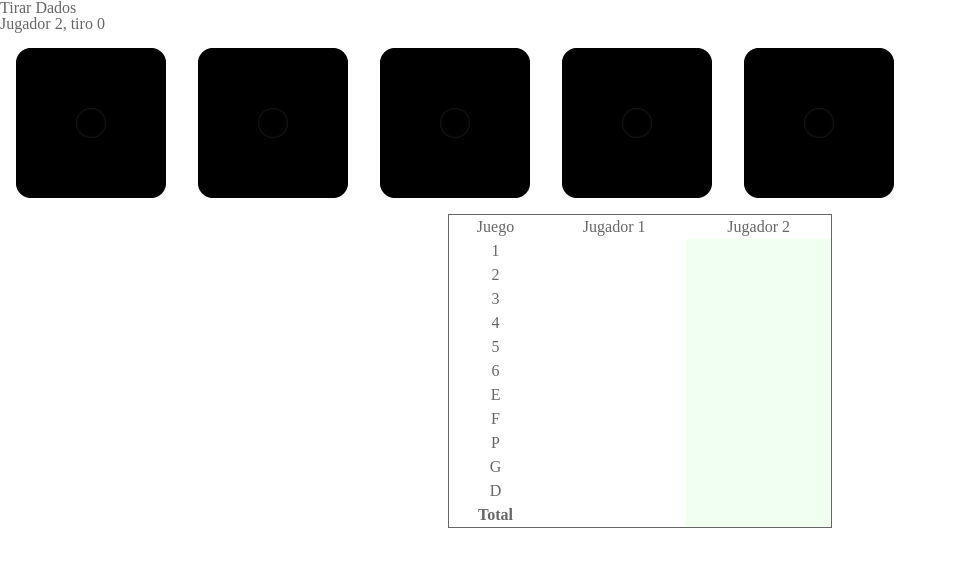
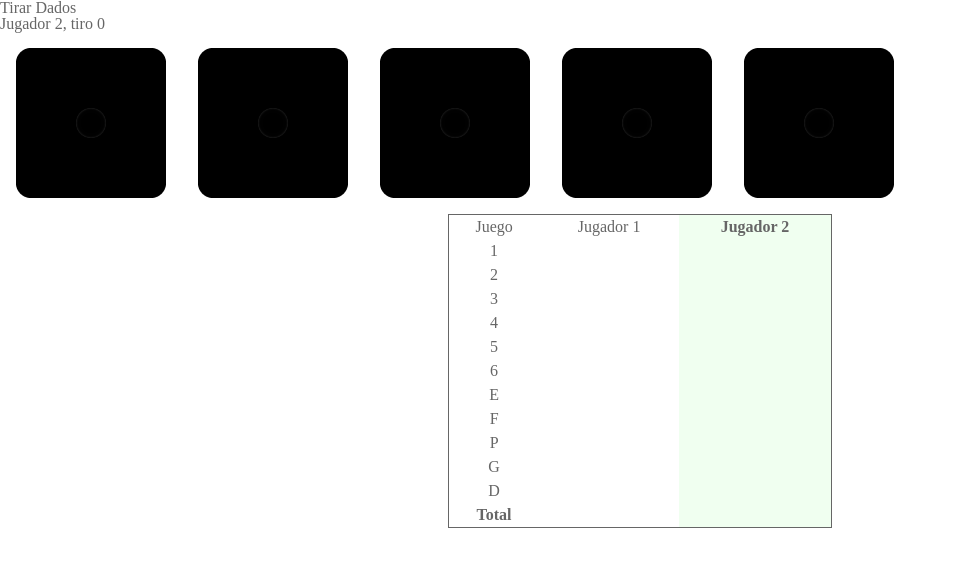
Before and after one commit to fmandelbaum/generala, a plain HTML site: page index.html in a window 1280 px wide. Shown: the whole page, without its empty margins (0-957 px from the left). Drawn offline with Linux system fonts and the light colour scheme.

Commit message:
Resalta toda la columna, incluído el encabezado

```diff
--- a/assets/css/style.css
+++ b/assets/css/style.css
@@ -80,10 +80,15 @@ table {
 	font-weight: bold;
 }
 
-#puntajes tbody th.jugando,
+#puntajes thead th.jugando,
 #puntajes tbody td.jugando
 {
 	background-color: honeydew;
+}
+
+#puntajes thead th.jugando
+{
+	font-weight: bold;
 }
 
 #puntajes tbody tr:hover,
--- a/assets/js/generala.js
+++ b/assets/js/generala.js
@@ -42,6 +42,8 @@ function actualizarPantalla() {
     document.getElementById("tiro").innerHTML = estadoDelJuego.contTiros;
     document.querySelectorAll("#puntajes tbody td").forEach(celda => celda.classList.remove("jugando"));
     document.querySelectorAll("#puntajes tbody td:nth-of-type(" + estadoDelJuego.jugador + ")").forEach(celda => celda.classList.add("jugando"));
+    document.querySelectorAll("#puntajes thead th").forEach(celda => celda.classList.remove("jugando"));
+    document.querySelectorAll("#puntajes thead th:nth-of-type(" + (estadoDelJuego.jugador + 1) + ")").forEach(celda => celda.classList.add("jugando"));
 }
 
 function anotarPuntos(juego) {
@@ -109,6 +111,7 @@ function quienGano() {
     let p2 = estadoDelJuego.puntajes[1].reduce((total, puntaje) => {
         return total + puntaje;
     }, 0);
+    document.querySelector("#puntajes thead th:nth-of-type(" + (p1 > p2 ? 2 : 3) + ")").classList.add("ganador");
     document.querySelectorAll("#puntajes tbody td:nth-of-type(" + (p1 > p2 ? 1 : 2) + ")").forEach(celda => celda.classList.add("ganador"));
 }
 
```
